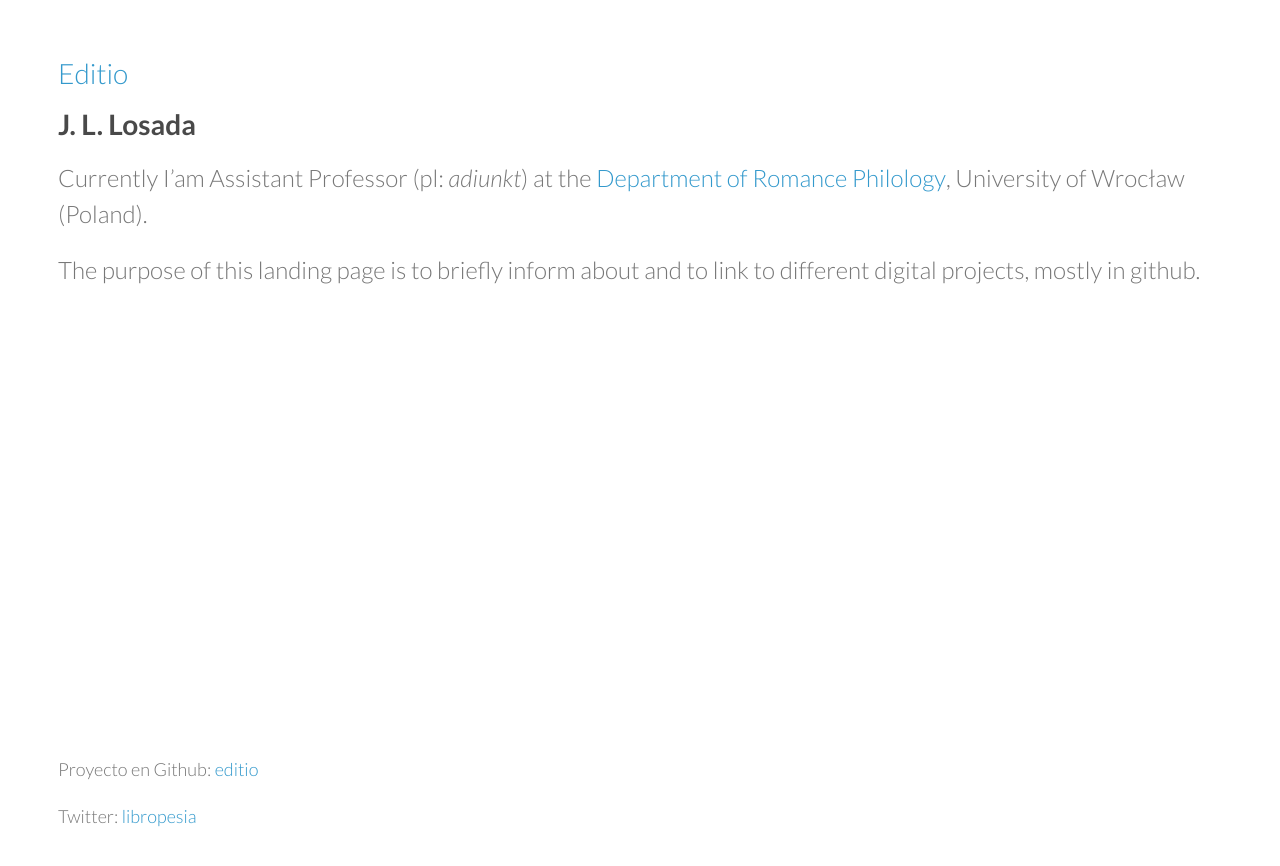
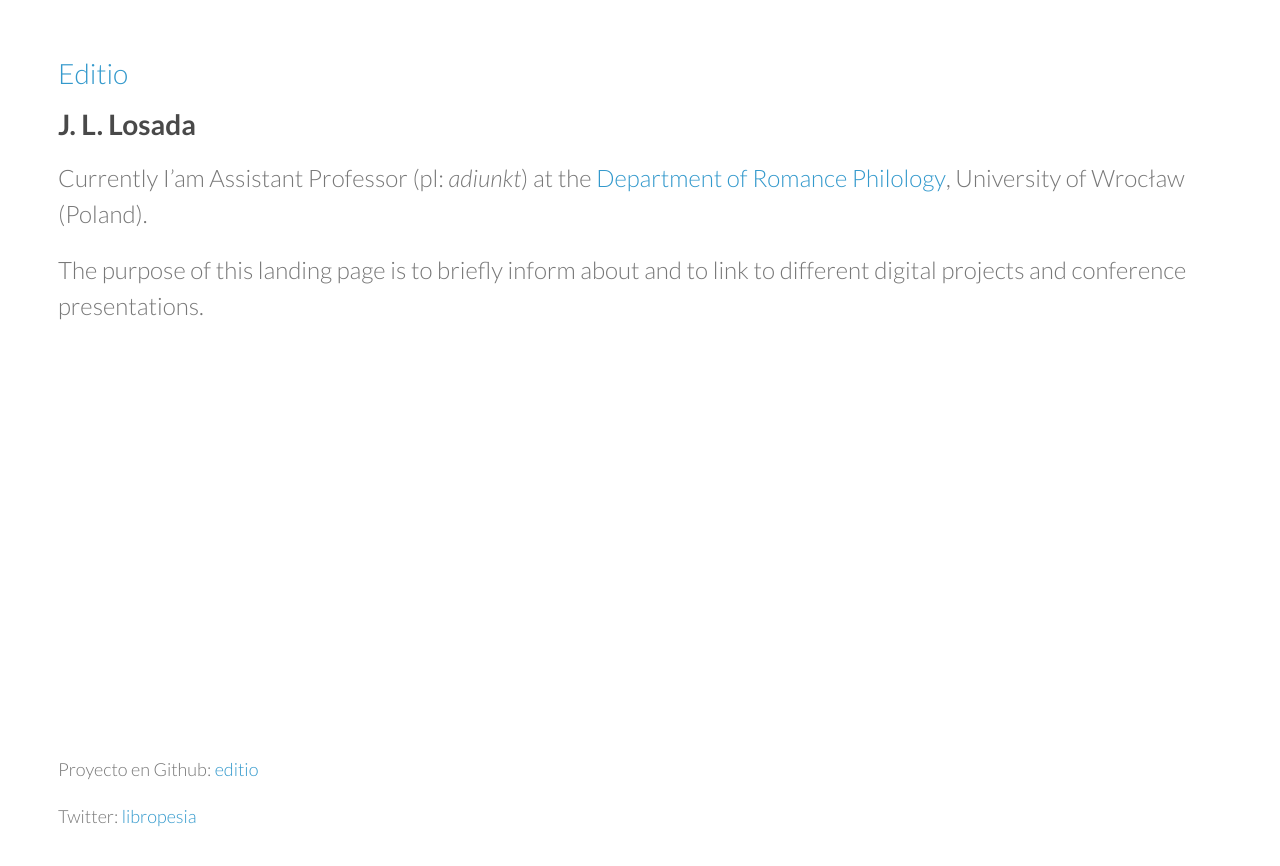
Before and after one commit to editio/editio.github.io, a Jekyll site: the page built from about/index.md, in a window 1280 px wide. Shown: the top 866 px of the page. Built offline with Jekyll 4.4.1, drawn with Linux system fonts in a browser that asks for light colours.

Commit message:
about update

```diff
--- a/about/index.md
+++ b/about/index.md
@@ -9,4 +9,4 @@ published: true
 
 Currently I'am Assistant Professor (pl: *adiunkt*) at the [Department of Romance Philology](http://www.ifr.uni.wroc.pl/pl/nasz-instytut/pracownicy/dr-jose-luis-losada-palenzuela), University of Wrocław (Poland).
 
-The purpose of this landing page is to briefly inform about and to link to different digital projects, mostly in github.
+The purpose of this landing page is to briefly inform about and to link to different digital projects and conference presentations.
```
